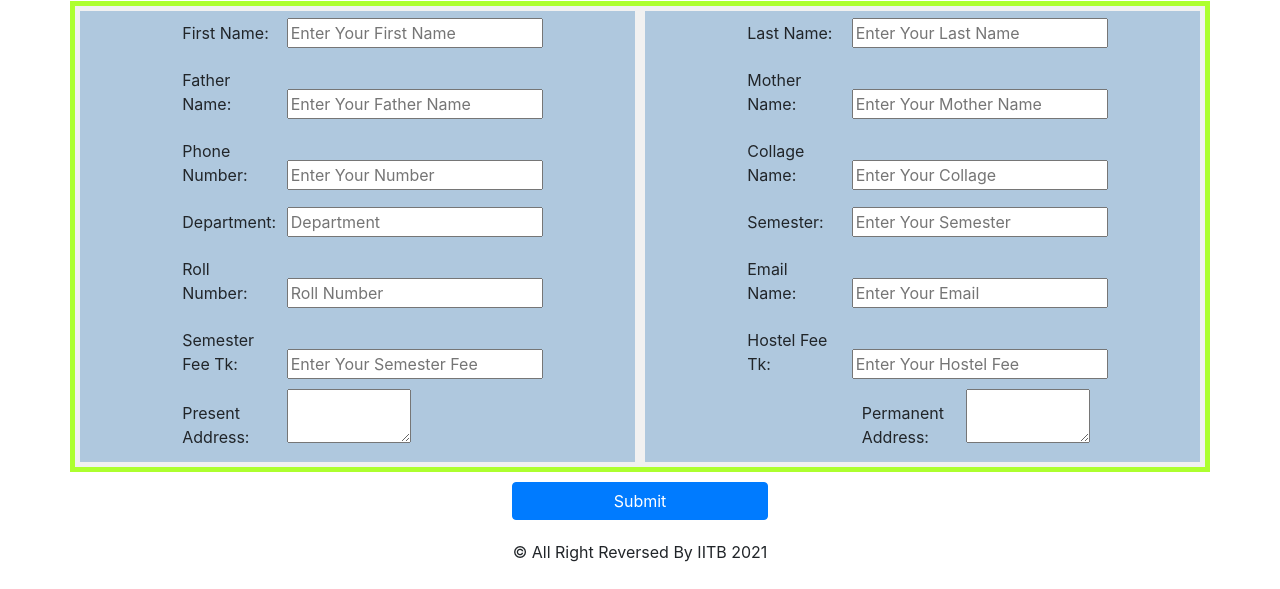
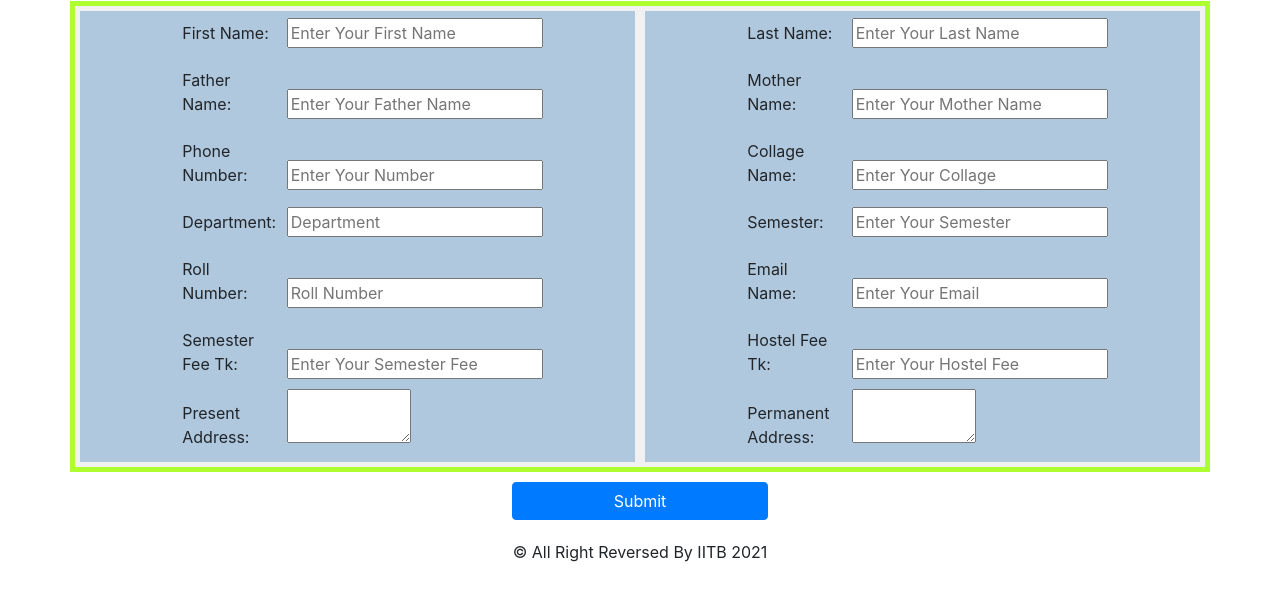
Before and after one commit to yousufali8180/Collage-project, a plain HTML site: page index.html in a window 1280 px wide. Shown: the part 211-800 px from the top of the page. Drawn offline with nearby package versions, Linux system fonts and the light colour scheme.

Commit message:
index.html

```diff
--- a/index.html
+++ b/index.html
@@ -81,7 +81,6 @@
                     <input type="email" name="ya" id="email" placeholder="Enter Your Email"><br>
                     <label for="hostel">Hostel Fee Tk:</label>
                     <input type="number" name="ya" id="hostel" placeholder="Enter Your Hostel Fee"><br>
-                    <label for="area"></label>
                     <label for="area2">Permanent Address:</label>
                     <textarea name="area2" id="area2" cols="10" rows="2"></textarea>
 
```
